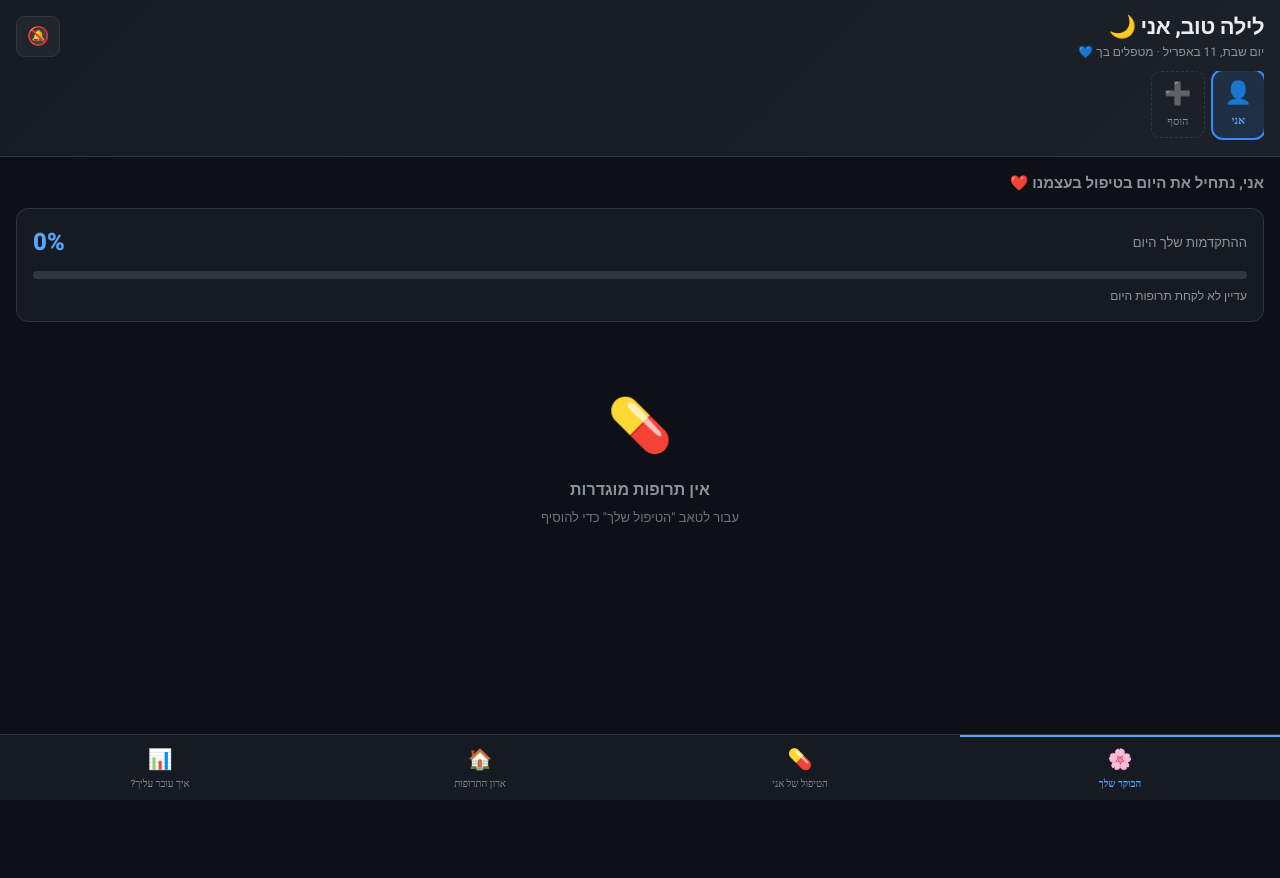
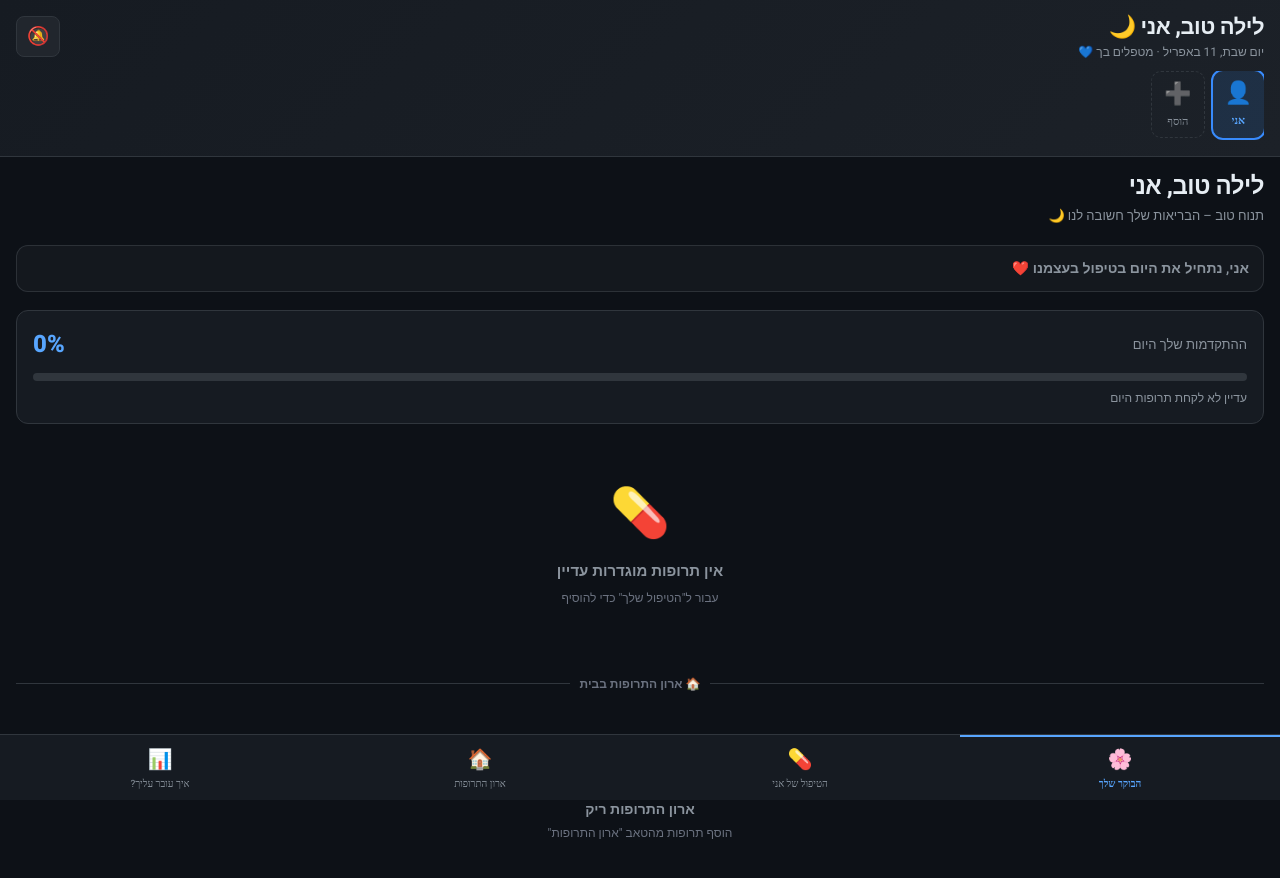
Before and after one commit to Gal9amar/med-tracker, a React (Vite) app: page / in a window 1280 px wide. Shown: the top 878 px of the page. Before the commit the page ends 800 px from the top, so only its background shows below. Built offline with nearby package versions, Linux system fonts and the light colour scheme.

Commit message:
home screen redesign

```diff
--- a/src/tabs/TodayTab.jsx
+++ b/src/tabs/TodayTab.jsx
@@ -1,29 +1,52 @@
-import { TIMES, TIME_ICONS, TIME_COLORS } from '../utils'
+import { TIMES, TIME_ICONS, TIME_COLORS, daysUntilExpiry, expiryColor, expiryLabel } from '../utils'
+
+function getGreeting(name) {
+  const h = new Date().getHours()
+  if (h < 6)  return { greeting: `לילה טוב, ${name}`, sub: 'תנוח טוב – הבריאות שלך חשובה לנו 🌙', icon: '🌙' }
+  if (h < 12) return { greeting: `בוקר טוב, ${name}`, sub: 'נתחיל את היום עם הטיפול שלך ☀️', icon: '☀️' }
+  if (h < 17) return { greeting: `צהריים טובים, ${name}`, sub: 'בדוק שלקחת את כל התרופות של הבוקר 🌤', icon: '🌤' }
+  if (h < 21) return { greeting: `ערב טוב, ${name}`, sub: 'סוף יום – איך הרגשת היום? 🌆', icon: '🌆' }
+  return { greeting: `לילה טוב, ${name}`, sub: 'לפני שתלך לישון – בדוק שלקחת הכל 🌙', icon: '🌙' }
+}
 
 function getCareMessage(pct, name) {
-  if (pct === 100) return { text: `מעולה ${name}! לקחת הכל היום 🎉`, color: '#22c55e' }
-  if (pct >= 50)  return { text: `יפה ${name}, ממשיכים כך 💪`, color: '#58a6ff' }
-  if (pct > 0)    return { text: `${name}, יש עוד תרופות שמחכות לך 🙏`, color: '#f59e0b' }
-  return { text: `${name}, נתחיל את היום בטיפול בעצמנו ❤️`, color: '#8b949e' }
+  if (pct === 100) return { text: `מעולה ${name}! לקחת את כל התרופות היום 🎉`, color: '#22c55e', bg: '#22c55e12' }
+  if (pct >= 50)   return { text: `יפה ${name}, ממשיכים – נשאר עוד קצת 💪`, color: '#58a6ff', bg: '#58a6ff12' }
+  if (pct > 0)     return { text: `${name}, יש עוד תרופות שמחכות לך – אנחנו כאן 🙏`, color: '#f59e0b', bg: '#f59e0b12' }
+  return { text: `${name}, נתחיל את היום בטיפול בעצמנו ❤️`, color: '#8b949e', bg: '#ffffff08' }
 }
 
-export default function TodayTab({ data, isTaken, toggleTaken, pct, takenDoses, totalDoses, stockAlerts, profileName }) {
+export default function TodayTab({ data, isTaken, toggleTaken, pct, takenDoses, totalDoses, stockAlerts, profileName, inventory }) {
   const grouped = TIMES.map(time => ({
     time, meds: data.meds.filter(m => m.times?.includes(time))
   })).filter(g => g.meds.length > 0)
 
+  const { greeting, sub } = getGreeting(profileName)
   const msg = getCareMessage(pct, profileName)
+
+  // Inventory alerts (expiry)
+  const inventoryAlerts = (inventory || []).filter(i => {
+    const d = daysUntilExpiry(i.expiry)
+    return d !== null && d <= 30
+  })
 
   return (
     <div>
-      {/* Care message */}
-      <div style={{ marginBottom: 14 }}>
-        <p style={{ fontSize: 15, fontWeight: 600, color: msg.color, lineHeight: 1.4 }}>{msg.text}</p>
+
+      {/* ── GREETING ── */}
+      <div style={{ marginBottom: 20 }}>
+        <h2 style={{ fontSize: 24, fontWeight: 800, color: '#e6edf3', letterSpacing: -0.5, lineHeight: 1.2 }}>{greeting}</h2>
+        <p style={{ fontSize: 13, color: '#8b949e', marginTop: 4 }}>{sub}</p>
       </div>
 
-      {/* Stock alerts */}
+      {/* ── CARE MESSAGE ── */}
+      <div style={{ background: msg.bg, border: `1px solid ${msg.color}33`, borderRadius: 12, padding: '12px 14px', marginBottom: 18 }}>
+        <p style={{ fontSize: 14, fontWeight: 600, color: msg.color, lineHeight: 1.5 }}>{msg.text}</p>
+      </div>
+
+      {/* ── STOCK ALERTS ── */}
       {stockAlerts?.length > 0 && (
-        <div style={{ background: '#ef444415', border: '1px solid #ef444440', borderRadius: 10, padding: 12, marginBottom: 14 }}>
+        <div style={{ background: '#ef444412', border: '1px solid #ef444440', borderRadius: 10, padding: 12, marginBottom: 14 }}>
           <p style={{ fontSize: 13, fontWeight: 700, color: '#ef4444', marginBottom: 4 }}>⚠️ מלאי נמוך – כדאי לחדש</p>
           {stockAlerts.map(m => (
             <p key={m.id} style={{ fontSize: 12, color: '#fca5a5', marginTop: 2 }}>
@@ -33,8 +56,8 @@ export default function TodayTab({ data, isTaken, toggleTaken, pct, takenDoses,
         </div>
       )}
 
-      {/* Progress */}
-      <div style={{ background: '#161b22', border: '1px solid #30363d', borderRadius: 12, padding: 16, marginBottom: 18 }}>
+      {/* ── PROGRESS ── */}
+      <div style={{ background: '#161b22', border: '1px solid #30363d', borderRadius: 12, padding: 16, marginBottom: 22 }}>
         <div style={{ display: 'flex', justifyContent: 'space-between', alignItems: 'center', marginBottom: 10 }}>
           <span style={{ fontSize: 13, color: '#8b949e' }}>ההתקדמות שלך היום</span>
           <span style={{ fontSize: 24, fontWeight: 800, color: pct === 100 ? '#22c55e' : '#58a6ff' }}>{pct}%</span>
@@ -42,62 +65,58 @@ export default function TodayTab({ data, isTaken, toggleTaken, pct, takenDoses,
         <div style={{ background: '#30363d', borderRadius: 99, height: 8, overflow: 'hidden' }}>
           <div style={{
             width: `${pct}%`, height: '100%', borderRadius: 99, transition: 'width 0.5s ease',
-            background: pct === 100 ? 'linear-gradient(90deg,#22c55e,#16a34a)' : 'linear-gradient(90deg,#58a6ff,#388bfd)'
+            background: pct === 100
+              ? 'linear-gradient(90deg,#22c55e,#16a34a)'
+              : 'linear-gradient(90deg,#58a6ff,#388bfd)'
           }} />
         </div>
         <p style={{ fontSize: 12, color: '#8b949e', marginTop: 8 }}>
-          {takenDoses === 0
-            ? 'עדיין לא לקחת תרופות היום'
-            : `לקחת ${takenDoses} מתוך ${totalDoses} מנות`}
+          {takenDoses === 0 ? 'עדיין לא לקחת תרופות היום' : `לקחת ${takenDoses} מתוך ${totalDoses} מנות`}
         </p>
       </div>
 
-      {/* Empty state */}
-      {grouped.length === 0 && (
-        <div style={{ textAlign: 'center', padding: 48, color: '#8b949e' }}>
-          <div style={{ fontSize: 52, marginBottom: 12 }}>💊</div>
-          <p style={{ fontSize: 16, fontWeight: 600 }}>אין תרופות מוגדרות</p>
-          <p style={{ fontSize: 13, marginTop: 6, color: '#6b7280' }}>עבור לטאב "הטיפול שלך" כדי להוסיף</p>
+      {/* ── MEDS BY TIME ── */}
+      {grouped.length === 0 ? (
+        <div style={{ textAlign: 'center', padding: '32px 0 40px', color: '#8b949e' }}>
+          <div style={{ fontSize: 48, marginBottom: 10 }}>💊</div>
+          <p style={{ fontSize: 15, fontWeight: 600 }}>אין תרופות מוגדרות עדיין</p>
+          <p style={{ fontSize: 12, marginTop: 6, color: '#6b7280' }}>עבור ל"הטיפול שלך" כדי להוסיף</p>
         </div>
-      )}
-
-      {/* Med groups by time */}
+      ) : (
+        <>
+          <p style={{ fontSize: 12, color: '#6b7280', marginBottom: 12, fontWeight: 600, textTransform: 'uppercase', letterSpacing: 0.5 }}>
+            התרופות שלך להיום
+          </p>
           {grouped.map(({ time, meds }) => (
-        <div key={time} style={{ marginBottom: 20 }}>
+            <div key={time} style={{ marginBottom: 22 }}>
               <div style={{ display: 'flex', alignItems: 'center', gap: 8, marginBottom: 10 }}>
                 <span style={{ fontSize: 20 }}>{TIME_ICONS[time]}</span>
                 <span style={{ fontSize: 14, fontWeight: 700, color: TIME_COLORS[time] }}>{time}</span>
-            <span style={{ fontSize: 12, color: '#6b7280' }}>· {meds.filter(m => isTaken(m.id, time)).length}/{meds.length} נלקחו</span>
+                <span style={{ fontSize: 11, color: '#6b7280', marginRight: 'auto' }}>
+                  {meds.filter(m => isTaken(m.id, time)).length}/{meds.length} נלקחו
+                </span>
               </div>
               {meds.map(med => {
                 const taken = isTaken(med.id, time)
                 return (
                   <div key={med.id + time} style={{
-                background: taken ? '#161b22' : '#161b22',
-                borderRadius: 12, padding: '13px 14px', marginBottom: 8,
+                    background: '#161b22', borderRadius: 12, padding: '13px 14px', marginBottom: 8,
                     display: 'flex', alignItems: 'center', gap: 12, transition: 'all 0.25s',
                     border: `1px solid ${taken ? '#238636' : '#30363d'}`,
-                opacity: taken ? 0.7 : 1,
+                    opacity: taken ? 0.68 : 1,
                   }}>
                     {med.photo
                       ? <img src={med.photo} alt={med.name} style={{ width: 44, height: 44, borderRadius: 10, objectFit: 'cover', flexShrink: 0, border: '1px solid #30363d' }} />
                       : <div style={{ width: 12, height: 12, borderRadius: '50%', background: med.color || '#58a6ff', flexShrink: 0 }} />
                     }
                     <div style={{ flex: 1, minWidth: 0 }}>
-                  <div style={{
-                    fontWeight: 700, fontSize: 15,
-                    textDecoration: taken ? 'line-through' : 'none',
-                    color: taken ? '#8b949e' : '#e6edf3'
-                  }}>{med.name}</div>
+                      <div style={{ fontWeight: 700, fontSize: 15, textDecoration: taken ? 'line-through' : 'none', color: taken ? '#8b949e' : '#e6edf3' }}>{med.name}</div>
                       {med.dose && <div style={{ fontSize: 12, color: '#8b949e', marginTop: 1 }}>{med.dose}</div>}
                       {med.instructions && <div style={{ fontSize: 11, color: '#f59e0b', marginTop: 3 }}>📋 {med.instructions}</div>}
-                  {med.stockCount && Number(med.stockCount) <= Number(med.stockAlert || 0) && (
-                    <div style={{ fontSize: 11, color: '#ef4444', marginTop: 2 }}>⚠️ נשארו {med.stockCount} טבליות</div>
-                  )}
                     </div>
                     <button onClick={() => toggleTaken(med.id, time)} style={{
                       borderRadius: 10, border: 'none', cursor: 'pointer',
-                  padding: taken ? '7px 10px' : '7px 14px',
+                      padding: '7px 14px',
                       background: taken ? '#238636' : '#388bfd',
                       color: '#fff', fontSize: 13, fontWeight: 700, fontFamily: 'Heebo',
                       transition: 'all 0.2s', flexShrink: 0, whiteSpace: 'nowrap'
@@ -109,6 +128,61 @@ export default function TodayTab({ data, isTaken, toggleTaken, pct, takenDoses,
               })}
             </div>
           ))}
+        </>
+      )}
+
+      {/* ── DIVIDER ── */}
+      <div style={{ display: 'flex', alignItems: 'center', gap: 10, margin: '28px 0 20px' }}>
+        <div style={{ flex: 1, height: 1, background: '#30363d' }} />
+        <span style={{ fontSize: 12, color: '#6b7280', fontWeight: 600, whiteSpace: 'nowrap' }}>🏠 ארון התרופות בבית</span>
+        <div style={{ flex: 1, height: 1, background: '#30363d' }} />
+      </div>
+
+      {/* ── INVENTORY SECTION ── */}
+      {(!inventory || inventory.length === 0) ? (
+        <div style={{ textAlign: 'center', padding: '24px 0 32px', color: '#8b949e' }}>
+          <div style={{ fontSize: 36, marginBottom: 8 }}>🏠</div>
+          <p style={{ fontSize: 14, fontWeight: 600 }}>ארון התרופות ריק</p>
+          <p style={{ fontSize: 12, marginTop: 4, color: '#6b7280' }}>הוסף תרופות מהטאב "ארון התרופות"</p>
+        </div>
+      ) : (
+        <div style={{ display: 'flex', flexDirection: 'column', gap: 8, paddingBottom: 8 }}>
+          {inventoryAlerts.length > 0 && (
+            <div style={{ background: '#f59e0b12', border: '1px solid #f59e0b33', borderRadius: 10, padding: '10px 12px', marginBottom: 4 }}>
+              <p style={{ fontSize: 12, color: '#f59e0b', fontWeight: 700 }}>⚠️ תרופות שעומדות לפוג בקרוב</p>
+            </div>
+          )}
+          {inventory.map(item => {
+            const days = daysUntilExpiry(item.expiry)
+            const ec = expiryColor(days)
+            const isAlert = days !== null && days <= 30
+            return (
+              <div key={item.id} style={{
+                background: '#161b22', borderRadius: 12, padding: '12px 14px',
+                border: `1px solid ${isAlert ? ec + '44' : '#30363d'}`,
+                display: 'flex', alignItems: 'center', gap: 10
+              }}>
+                <span style={{ fontSize: 22, flexShrink: 0 }}>💊</span>
+                <div style={{ flex: 1, minWidth: 0 }}>
+                  <div style={{ fontWeight: 700, fontSize: 14, color: '#e6edf3' }}>{item.name}</div>
+                  <div style={{ display: 'flex', gap: 8, marginTop: 3, flexWrap: 'wrap' }}>
+                    {item.quantity && <span style={{ fontSize: 11, color: '#8b949e' }}>📦 {item.quantity}</span>}
+                    {item.location && <span style={{ fontSize: 11, color: '#8b949e' }}>📍 {item.location}</span>}
+                    {item.instructions && <span style={{ fontSize: 11, color: '#f59e0b' }}>📋 {item.instructions}</span>}
+                  </div>
+                </div>
+                {days !== null && (
+                  <div style={{ textAlign: 'center', flexShrink: 0 }}>
+                    <div style={{ fontSize: 11, fontWeight: 700, color: ec }}>{expiryLabel(days)}</div>
+                    <div style={{ fontSize: 10, color: '#6b7280', marginTop: 1 }}>תוקף</div>
+                  </div>
+                )}
+              </div>
+            )
+          })}
+        </div>
+      )}
+
     </div>
   )
 }
```
Lines whose indentation alone changed are shown as unchanged.
